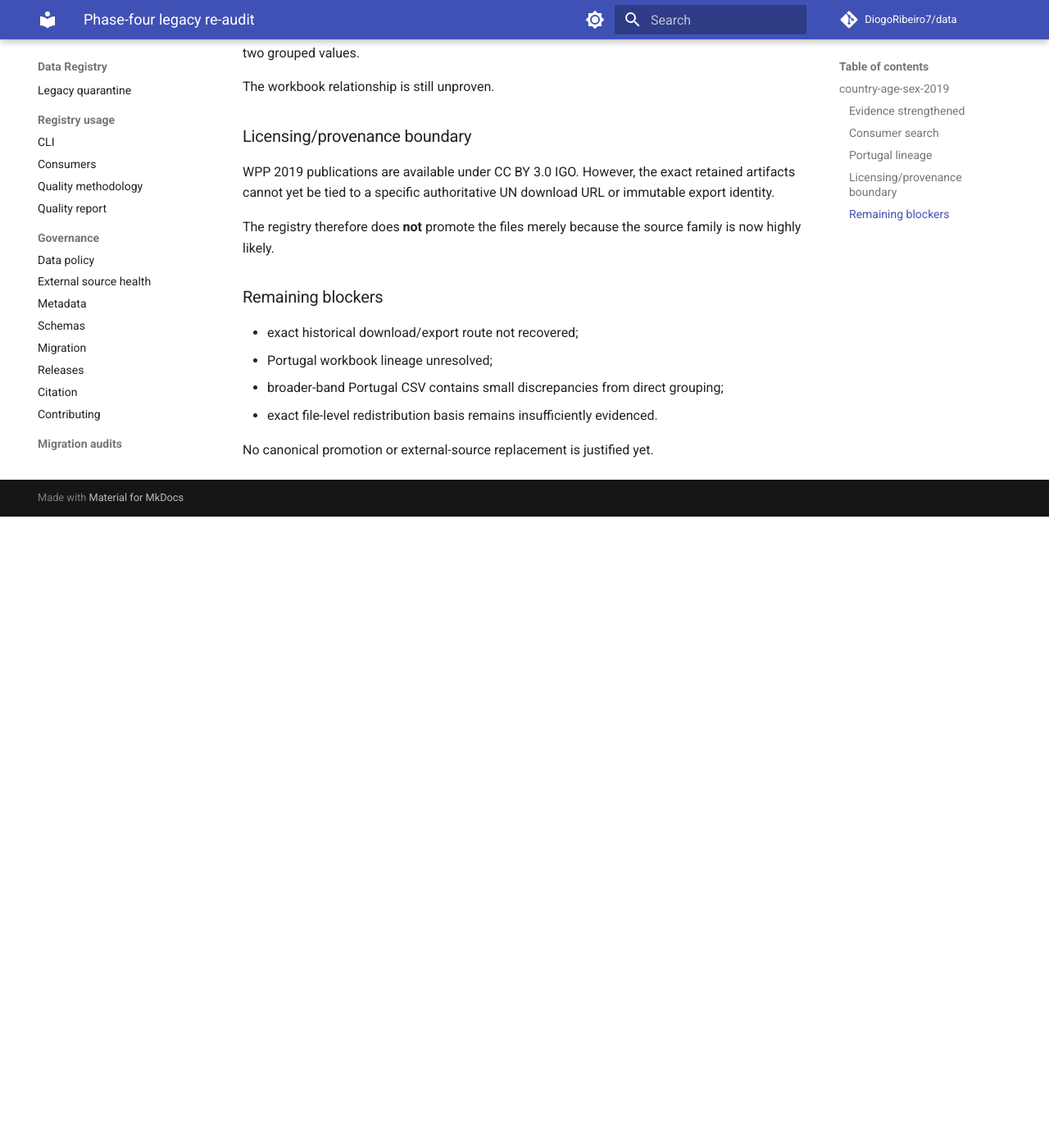
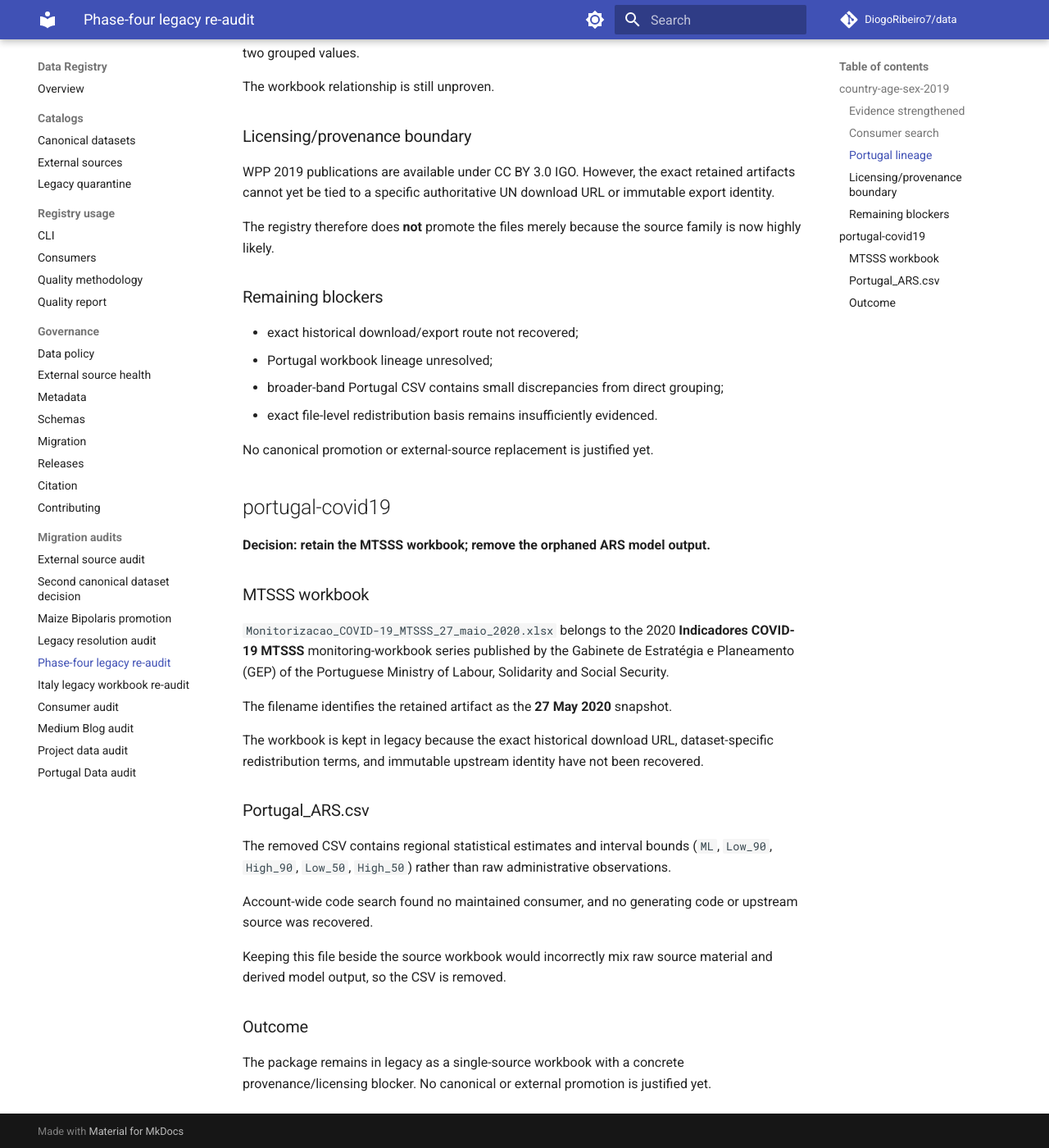
Before and after one commit to DiogoRibeiro7/data, an MkDocs documentation site: the page built from docs/migrations/LEGACY_REAUDIT_2026-10-03.md, in a window 1280 px wide and 1400 px high, scrolled down 952 px. Shown: the whole window at 82% size. Built offline with MkDocs 1.6.1 and Material for MkDocs 9.7.7, drawn with Linux system fonts in a browser that asks for light colours; comment, search, counter and statistics services are not loaded; before the commit the page ends 1582 px from its top, so only the background shows below that.

Commit message:
docs: record Portugal COVID legacy re-audit

```diff
--- a/docs/migrations/LEGACY_REAUDIT_2026-10-03.md
+++ b/docs/migrations/LEGACY_REAUDIT_2026-10-03.md
@@ -54,3 +54,39 @@
 - exact file-level redistribution basis remains insufficiently evidenced.
 
 No canonical promotion or external-source replacement is justified yet.
+
+
+## portugal-covid19
+
+**Decision: retain the MTSSS workbook; remove the orphaned ARS model output.**
+
+### MTSSS workbook
+
+`Monitorizacao_COVID-19_MTSSS_27_maio_2020.xlsx` belongs to the 2020
+**Indicadores COVID-19 MTSSS** monitoring-workbook series published by the
+Gabinete de Estratégia e Planeamento (GEP) of the Portuguese Ministry of
+Labour, Solidarity and Social Security.
+
+The filename identifies the retained artifact as the **27 May 2020** snapshot.
+
+The workbook is kept in legacy because the exact historical download URL,
+dataset-specific redistribution terms, and immutable upstream identity have not
+been recovered.
+
+### Portugal_ARS.csv
+
+The removed CSV contains regional statistical estimates and interval bounds
+(`ML`, `Low_90`, `High_90`, `Low_50`, `High_50`) rather than raw
+administrative observations.
+
+Account-wide code search found no maintained consumer, and no generating code
+or upstream source was recovered.
+
+Keeping this file beside the source workbook would incorrectly mix raw source
+material and derived model output, so the CSV is removed.
+
+### Outcome
+
+The package remains in legacy as a single-source workbook with a concrete
+provenance/licensing blocker. No canonical or external promotion is justified
+yet.
```
